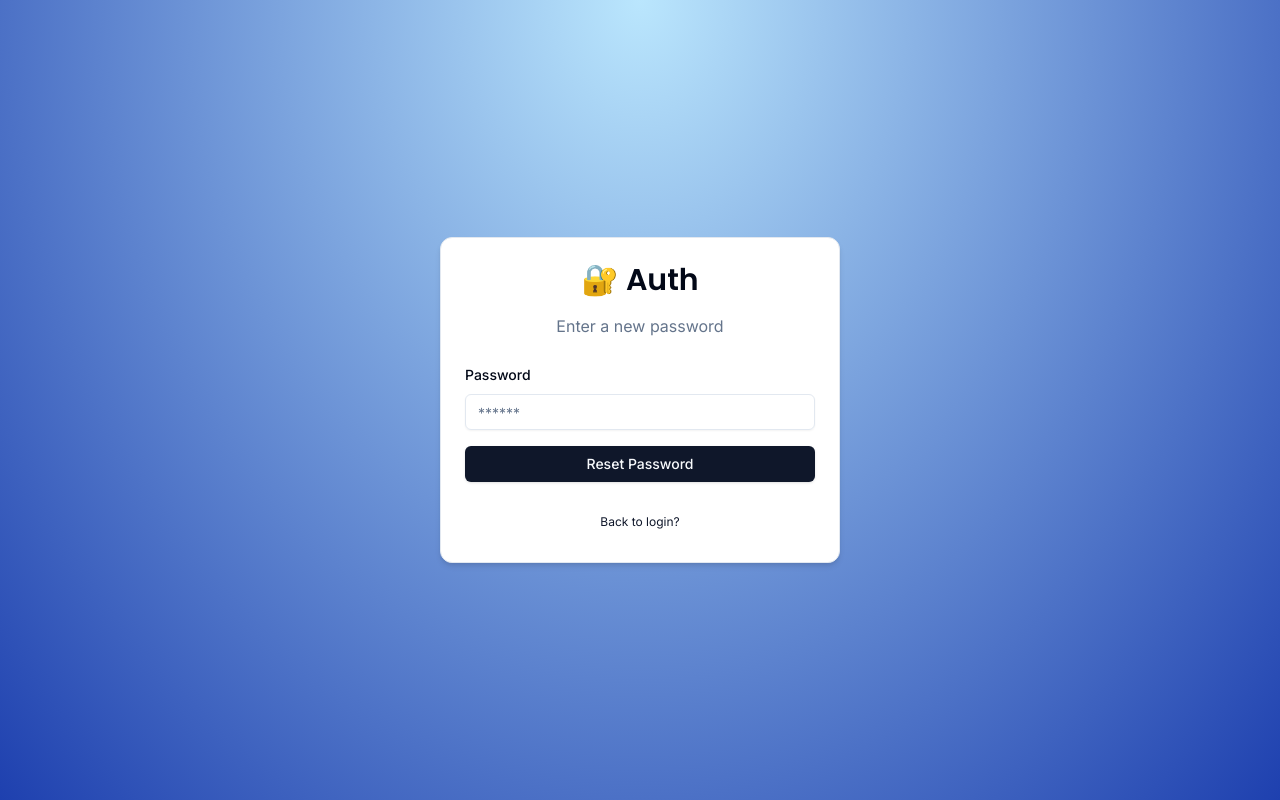
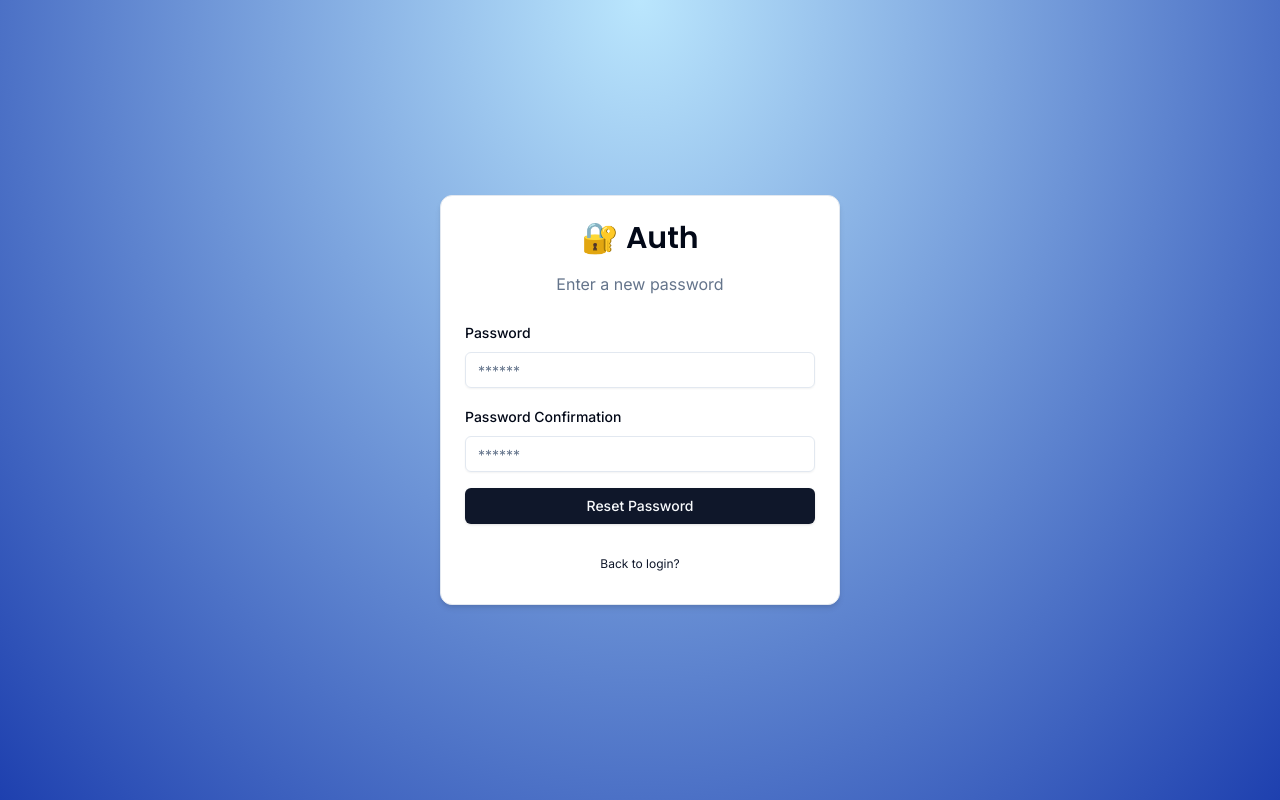
Before and after one commit to nursandiid/nextjs-auth, a Next.js app: page /auth/new-password in a window 1280 px wide. Built offline with nearby package versions, Linux system fonts and the light colour scheme.

Commit message:
feat: add password confirmation on resetting password form

```diff
--- a/components/auth/new-password-form.tsx
+++ b/components/auth/new-password-form.tsx
@@ -76,6 +76,24 @@ export default function NewPasswordForm() {
                 </FormItem>
               )}
             />
+            <FormField
+              control={form.control}
+              name="password_confirmation"
+              render={({ field }) => (
+                <FormItem>
+                  <FormLabel>Password Confirmation</FormLabel>
+                  <FormControl>
+                    <Input
+                      {...field}
+                      type="password"
+                      placeholder="******"
+                      disabled={isPending}
+                    />
+                  </FormControl>
+                  <FormMessage />
+                </FormItem>
+              )}
+            />
             <FormError message={error} />
             <FormSuccess message={success} />
             <Button type="submit" className="w-full" disabled={isPending}>
--- a/schemas/index.ts
+++ b/schemas/index.ts
@@ -27,8 +27,19 @@ export const ResetSchema = z.object({
   })
 })
 
-export const NewPasswordSchema = z.object({
-  password: z.string().min(6, {
-    message: 'Minimum 6 characters required'
+export const NewPasswordSchema = z
+  .object({
+    password: z.string().min(6, {
+      message: 'Minimum 6 characters required'
+    }),
+    password_confirmation: z.string().min(6, {
+      message: 'Minimum 6 characters required'
+    })
   })
-})
+  .refine(
+    ({ password, password_confirmation }) => password === password_confirmation,
+    {
+      message: 'Password confirmation does not match',
+      path: ['password_confirmation']
+    }
+  )
```
